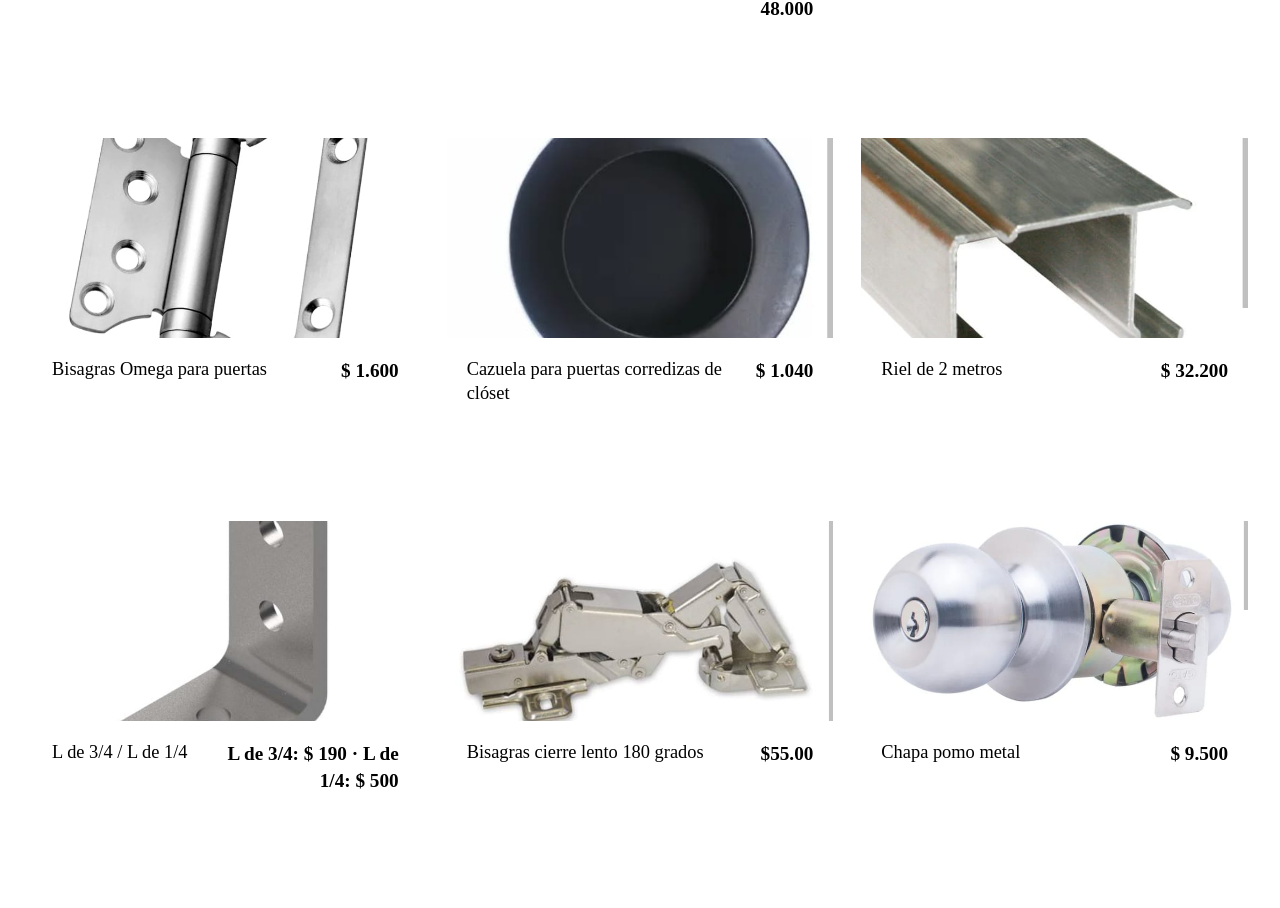
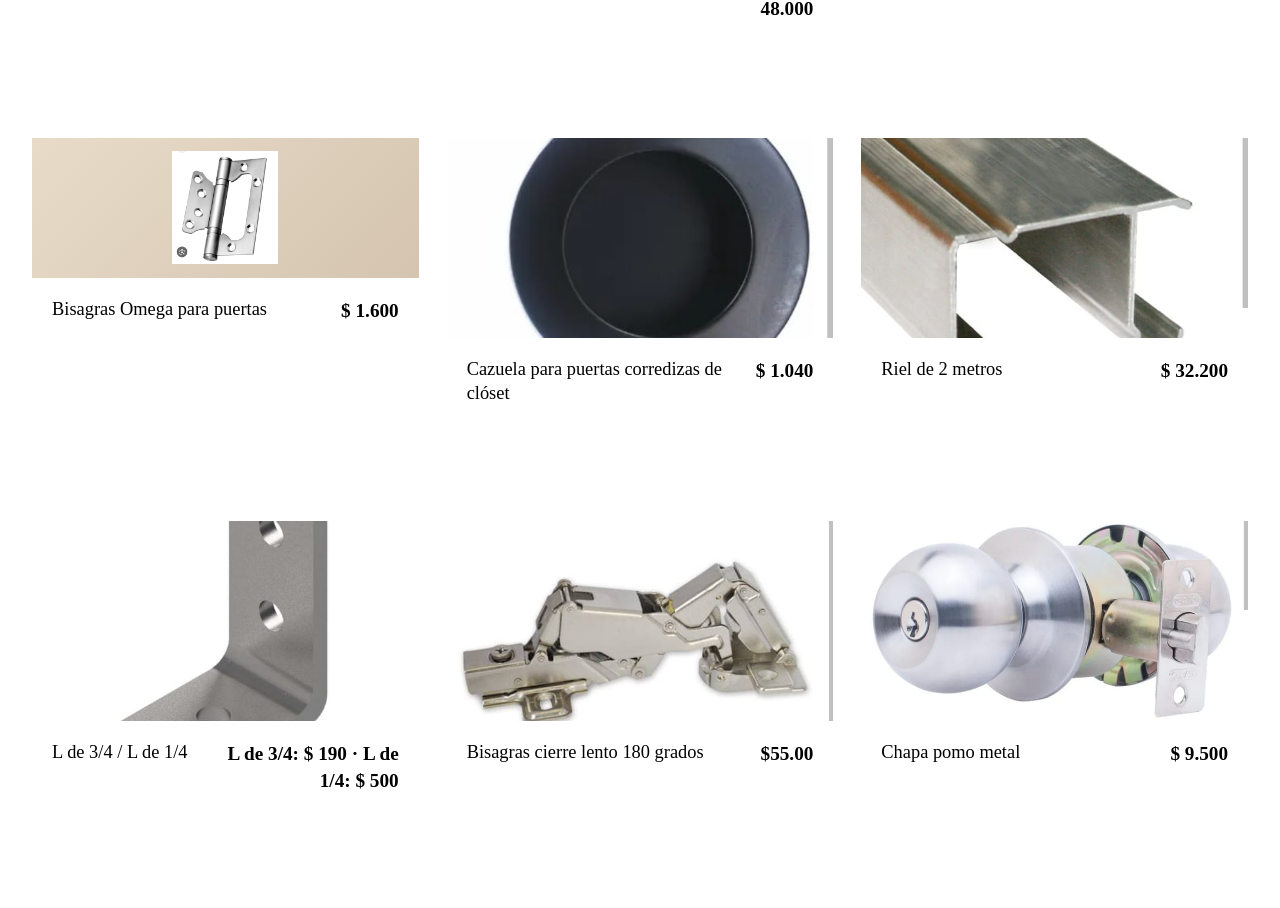
Before and after one commit to WalterJaramillo/broshure_herrajes, an Angular app: page / in a window 1280 px wide. Shown: the part 2015-2923 px from the top of the page. Built offline with nearby package versions, Linux system fonts and the light colour scheme.

Commit message:
fix: adjust bisagra image sizing

```diff
--- a/src/app/app.css
+++ b/src/app/app.css
@@ -331,6 +331,10 @@ body::before {
   background: linear-gradient(135deg, #E8DCC8 0%, #D4C4B0 100%);
 }
 
+.image-container.compact {
+  height: 140px;
+}
+
 .category-badge {
   position: absolute;
   top: 1rem;
@@ -361,6 +365,11 @@ body::before {
 
 .material-card:hover .material-image {
   transform: scale(1.08);
+}
+
+.image-container.compact .material-image {
+  object-fit: contain;
+  padding: 0.85rem;
 }
 
 .material-info {
--- a/src/app/app.html
+++ b/src/app/app.html
@@ -57,7 +57,7 @@
       <div class="materials-grid">
         @for (material of filteredMaterials(); track material.name; let i = $index) {
           <div class="material-card" [style.animation-delay]="i * 0.05 + 's'" (click)="selectedMaterial.set(material)">
-            <div class="image-container">
+            <div class="image-container" [class.compact]="material.imageSize === 'compact'">
               @for (url of material.imageUrls; track url) {
                 <img [src]="url" [alt]="material.name" class="material-image" loading="lazy" />
               }
--- a/src/app/app.ts
+++ b/src/app/app.ts
@@ -7,6 +7,7 @@ interface Material {
   price: string;
   imageUrls: string[];
   category: string;
+  imageSize?: 'regular' | 'compact';
 }
 
 @Component({
@@ -35,7 +36,7 @@ export class App {
     { name: 'Cubertero de 53*47 / Cubertero de 33*46 / Cubertero de 23*47', description: '', price: '53*47: $ 38.000 · 33*46: $ 29.000 · 23*47: $ 33.500', imageUrls: ['assets/images/11.jpeg'], category: 'Muebles' },
     { name: 'Platero de 60 cm / Platero de 70 cm / Platero de 89 cm', description: '', price: 'Platero 60 cm: $ 33.125 · Platero 70 cm: $ 36.000 · Platero 89 cm: $ 48.000', imageUrls: ['assets/images/12.jpeg'], category: 'Muebles' },
     { name: 'Resorte para puertas', description: '', price: '$1.995', imageUrls: ['assets/images/14.jpeg'], category: 'Puertas' },
-    { name: 'Bisagras Omega para puertas', description: '', price: '$ 1.600', imageUrls: ['assets/images/13.jpeg'], category: 'Puertas' },
+    { name: 'Bisagras Omega para puertas', description: '', price: '$ 1.600', imageUrls: ['assets/images/13.jpeg'], category: 'Puertas', imageSize: 'compact' },
     { name: 'Cazuela para puertas corredizas de clóset', description: '', price: '$ 1.040', imageUrls: ['assets/images/15.jpeg'], category: 'Puertas' },
     { name: 'Riel de 2 metros', description: '', price: '$ 32.200', imageUrls: ['assets/images/17.jpeg'], category: 'Puertas' },
     { name: 'L de 3/4 / L de 1/4', description: '', price: 'L de 3/4: $ 190 · L de 1/4: $ 500', imageUrls: ['assets/images/18.jpeg'], category: 'Puertas' },
```
